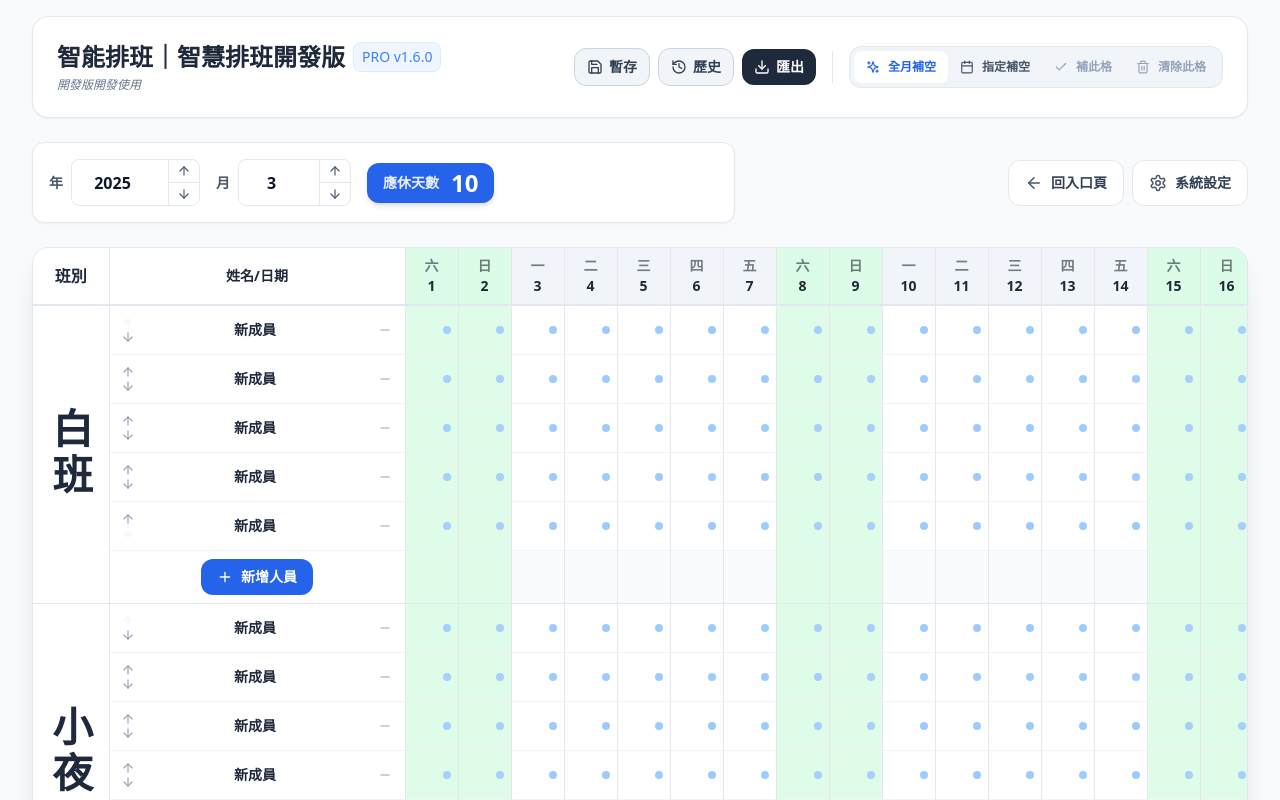
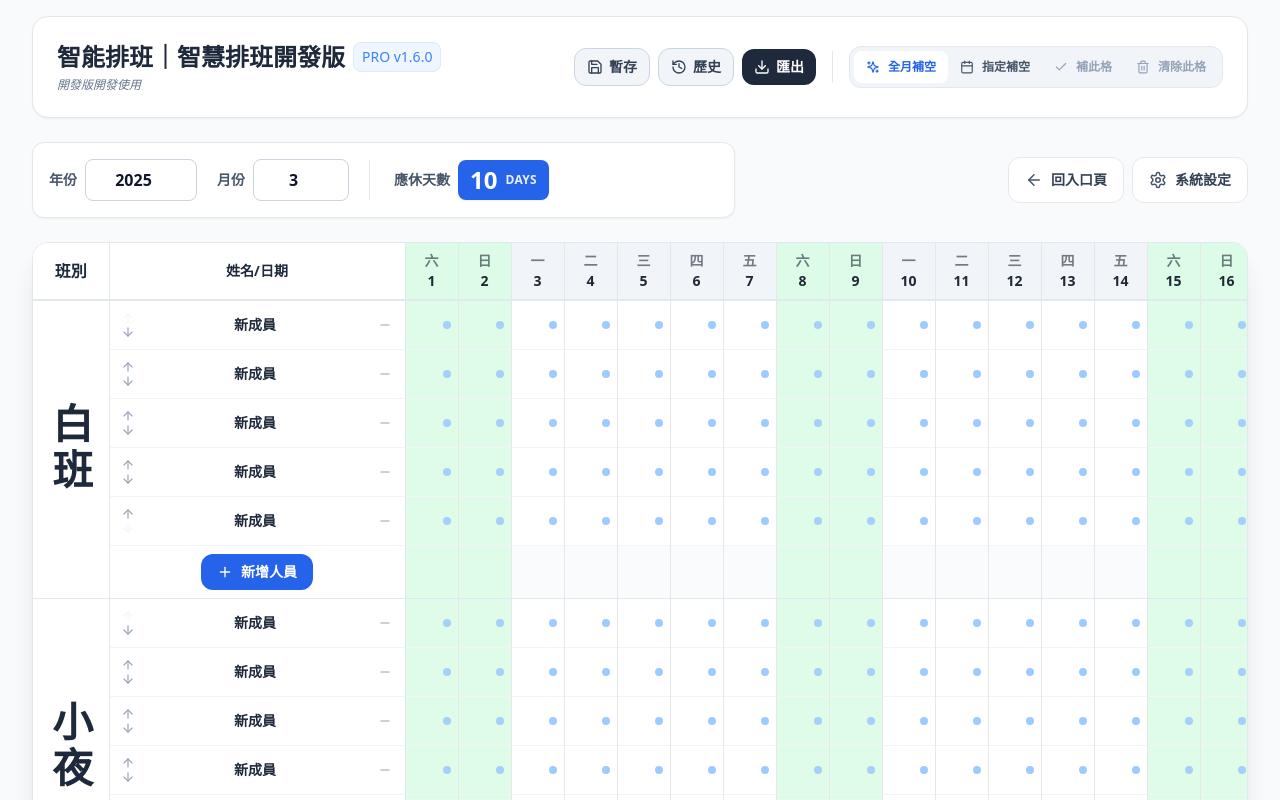
Before and after one commit to abyssynt/react-schedule-pro-smartfill, a React (Vite) app: page / in a window 1280 px wide. Both pictures are taken after a click on the button "進入排班系統". Shown: the top 800 px of the page. Built offline with nearby package versions, Linux system fonts and the light colour scheme.

Commit message:
Update App.jsx

```diff
--- a/src/App.jsx
+++ b/src/App.jsx
@@ -462,17 +462,6 @@ function ScheduleView({ changeScreen, colors, setColors, customHolidays, setCust
   const [year, setYear] = useState(2025);
   const [month, setMonth] = useState(3);
   const [isAiLoading, setIsAiLoading] = useState(false);
-
-  const clampMonth = (value) => Math.min(12, Math.max(1, Number(value) || 1));
-  const handleYearInputChange = (value) => setYear(Number(value) || new Date().getFullYear());
-  const handleMonthInputChange = (value) => setMonth(clampMonth(value));
-  const adjustYear = (delta) => setYear((prev) => prev + delta);
-  const adjustMonth = (delta) => setMonth((prev) => {
-    const next = prev + delta;
-    if (next < 1) return 12;
-    if (next > 12) return 1;
-    return next;
-  });
 
   const [staffs, setStaffs] = useState(normalizeStaffGroup([
     { id: 's1', name: '新成員' }, { id: 's2', name: '新成員' }, { id: 's3', name: '新成員' }, { id: 's4', name: '新成員' }, { id: 's5', name: '新成員' },
@@ -1634,53 +1623,43 @@ const openSelectedCellFillModal = () => {
       )}
 
       <div className="max-w-[95vw] mx-auto mb-6 grid grid-cols-1 lg:grid-cols-12 gap-4">
-        <div className="lg:col-span-7 bg-white p-4 rounded-xl shadow-sm border border-slate-200 flex flex-col lg:flex-row lg:items-center lg:justify-between gap-4">
-          <div className="flex flex-wrap items-center gap-4">
+        <div className="lg:col-span-7 bg-white p-4 rounded-xl shadow-sm border border-slate-200">
+          <div className="flex flex-col lg:flex-row lg:items-center gap-4 lg:gap-5">
             <div className="flex items-center gap-2">
-              <span className="text-sm font-bold text-slate-600">年</span>
-              <div className="flex items-center border rounded-lg overflow-hidden bg-white">
+              <span className="text-sm font-bold text-slate-600 shrink-0">年份</span>
               <input
                 type="number"
                 value={year}
-                  onChange={(e) => handleYearInputChange(e.target.value)}
-                  className="w-24 p-2 text-center font-bold border-none focus:ring-0"
+                onChange={(e) => setYear(Number(e.target.value) || new Date().getFullYear())}
+                className="w-28 border border-slate-300 rounded-lg px-3 py-2 text-center font-bold"
               />
-                <div className="flex flex-col border-l border-slate-200">
-                  <button type="button" onClick={() => adjustYear(1)} className="px-2 py-1 hover:bg-slate-100 text-slate-600">
-                    <ArrowUp size={14} />
-                  </button>
-                  <button type="button" onClick={() => adjustYear(-1)} className="px-2 py-1 border-t border-slate-200 hover:bg-slate-100 text-slate-600">
-                    <ArrowDown size={14} />
-                  </button>
-                </div>
-              </div>
             </div>
 
             <div className="flex items-center gap-2">
-              <span className="text-sm font-bold text-slate-600">月</span>
-              <div className="flex items-center border rounded-lg overflow-hidden bg-white">
+              <span className="text-sm font-bold text-slate-600 shrink-0">月份</span>
               <input
                 type="number"
                 min="1"
                 max="12"
+                step="1"
                 value={month}
-                  onChange={(e) => handleMonthInputChange(e.target.value)}
-                  className="w-20 p-2 text-center font-bold border-none focus:ring-0"
+                onChange={(e) => {
+                  const nextMonth = Number(e.target.value);
+                  if (!Number.isFinite(nextMonth)) return;
+                  setMonth(Math.min(12, Math.max(1, nextMonth)));
+                }}
+                className="w-24 border border-slate-300 rounded-lg px-3 py-2 text-center font-bold"
               />
-                <div className="flex flex-col border-l border-slate-200">
-                  <button type="button" onClick={() => adjustMonth(1)} className="px-2 py-1 hover:bg-slate-100 text-slate-600">
-                    <ArrowUp size={14} />
-                  </button>
-                  <button type="button" onClick={() => adjustMonth(-1)} className="px-2 py-1 border-t border-slate-200 hover:bg-slate-100 text-slate-600">
-                    <ArrowDown size={14} />
-                  </button>
-                </div>
-              </div>
-            </div>
-
-            <div className="bg-blue-600 px-4 py-2 rounded-xl shadow-md text-white flex items-center gap-3">
-              <span className="text-sm opacity-90 font-bold">應休天數</span>
-              <span className="text-2xl font-black leading-none">{requiredLeaves}</span>
+            </div>
+
+            <div className="hidden lg:block w-px h-10 bg-slate-200"></div>
+
+            <div className="flex items-center gap-3 lg:gap-2 lg:ml-1">
+              <span className="text-sm font-bold text-slate-600 shrink-0">應休天數</span>
+              <div className="inline-flex items-center gap-2 px-3 py-2 rounded-lg bg-blue-600 text-white shadow-sm">
+                <span className="text-2xl leading-none font-black">{requiredLeaves}</span>
+                <span className="text-xs font-bold tracking-wide opacity-90">DAYS</span>
+              </div>
             </div>
           </div>
         </div>
```
Lines whose indentation alone changed are shown as unchanged.
